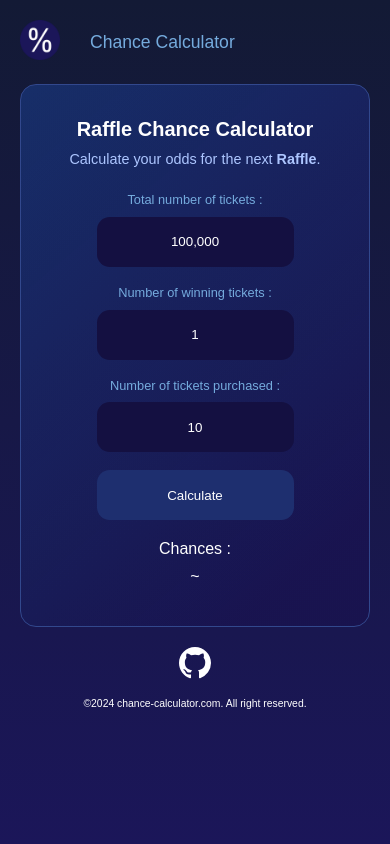
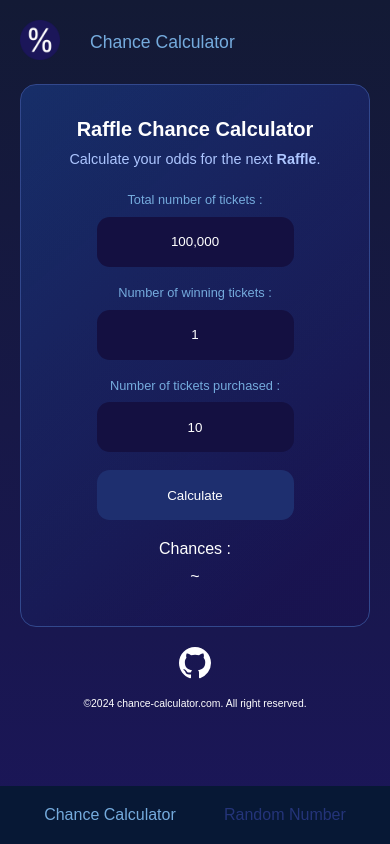
Before and after one commit to Fuel0/lottery-chance-calculator, a plain HTML site: page index.html in a window 390 px wide. Drawn offline with Linux system fonts and the light colour scheme.

Commit message:
Add new page random number generator

```diff
--- a/index.html
+++ b/index.html
@@ -13,7 +13,7 @@
     <meta property="og:title" content="Raffle Chance Calculator">
     <meta property="og:description" content="Calculate your chances on raffle, according to total tickets, number of winning tickets and your tickets purchased.">
     <meta property="og:image" content="https://chance-calculator.com/favicon/android-chrome-192x192.png"> <!-- Replace with actual image URL -->
-    <meta property="og:url" content="https://chance-calculator.com/random-number-generator.html">
+    <meta property="og:url" content="https://chance-calculator.com/random-number.html">
     <meta property="og:type" content="website">
 
     <!-- Twitter Card Metadata (for Twitter previews) -->
@@ -37,7 +37,7 @@
         font-family: "Arial", sans-serif;
     }
 
-    html {background-image: linear-gradient(#131a35, #1b1659);}
+    html {background-color: #1b1659;}
     body {background-image: linear-gradient(#131a35, #1b1659);}
 
     main {
@@ -72,11 +72,11 @@
         color: white;
     }
 
-    nav .link {
+    nav .link, #bottom-menu .link {
         color: #243479;
     }
 
-    nav .active {
+    nav .active, #bottom-menu .active {
         color: #75ABDDFF;
     }
 
@@ -84,6 +84,11 @@
         color: #75ABDDFF;
         background-color: rgba(20, 16, 58, 0.93);
     }
+
+    #bottom-menu {
+        background-color: #071835;
+    }
+
 </style>
 
 <body>
@@ -91,7 +96,7 @@
     <nav>
         <a href="index.html" title="Chance Calculator"><img src="./favicon/android-chrome-192x192.png" title="Chance Calculator" id="logo"  alt="Chance Calculator"/> </a>
         <a href="index.html" class="link active" title="Chance Calculator">Chance Calculator</a>
-        <a href="random-number-generator.html" class="link" title="Random Number Generator">Random Number</a>
+        <a href="random-number.html" class="link" title="Random Number Generator">Random Number</a>
     </nav>
     <div id="content">
         <main>
@@ -133,12 +138,11 @@
             <div class="copyright-text">©<span id="year">2024</span> <a href="https://chance-calculator.com" title="chance-calculator.com">chance-calculator.com</a>. All right reserved.</div>
         </div>
     </div>
-    <div id="bottom-menu">
-        <a href="index.html" class="link active" title="Chance Calculator">Chance Calculator</a>
-        <a href="random-number-generator.html" class="link" title="Random Number Generator">Random Number</a>
-    </div>
 </div>
-
+<div id="bottom-menu">
+    <a href="index.html" class="link active" title="Chance Calculator">Chance Calculator</a>
+    <a href="random-number.html" class="link" title="Random Number Generator">Random Number</a>
+</div>
 </body>
 
 <script>
--- a/service-worker.js
+++ b/service-worker.js
@@ -1,8 +1,9 @@
-const staticDevCoffee = "chance-calculator-v1"
+const staticDevCoffee = "chance-calculator-v2"
 
 const assets = [
   "/",
   "./index.html",
+  "./random-number.html",
   "./favicon/favicon-32x32.png",
 ]
 
--- a/sitemap.xml
+++ b/sitemap.xml
@@ -8,7 +8,7 @@
     <priority>1.0</priority>
   </url>
   <url>
-    <loc>https://chance-calculator.com/random-number-generator.html</loc>
+    <loc>https://chance-calculator.com/random-number.html</loc>
     <lastmod>2024-11-04</lastmod>
     <changefreq>weekly</changefreq>
     <priority>0.8</priority>
--- a/style.css
+++ b/style.css
@@ -7,6 +7,7 @@ body, html {
     height: 100%;
     width: 100%;
     margin: 0;
+    position: relative;
 }
 
 main {
@@ -135,6 +136,7 @@ nav {
     align-items: center;
     margin: 0;
     flex: 1;
+    padding-bottom: 20px;
 }
 
 nav .link {
@@ -160,7 +162,7 @@ nav .link {
 @media only screen and (max-width: 600px) {
     #content {
         display: block;
-        padding: 0 20px;
+        padding: 0 20px 60px 20px;
     }
     main {padding: 20px 20px;}
     h1 {font-size: 20px;}
@@ -177,7 +179,18 @@ nav .link {
         display: none;
     }
     #bottom-menu {
-        display: none;
-        background-color: #6a0dad;
+        display: flex;
+        justify-content: space-around;
+        align-items: center;
+        position: fixed;
+        bottom: 0;
+        left: 0;
+        right: 0;
+        width: 100%;
+        padding: 20px;
+    }
+
+    #bottom-menu a {
+        text-decoration: none;
     }
 }
```
Also changed, not shown: random-number.html (renamed from random-number-generator.html, +13 -9 lines).
